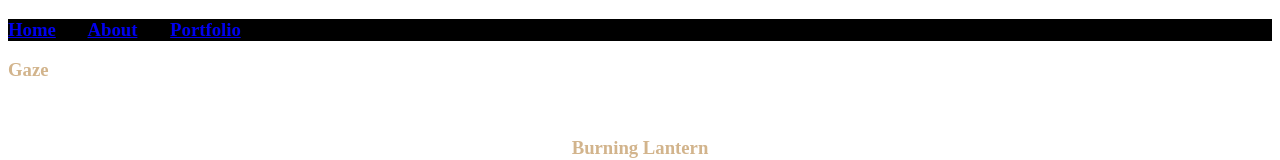
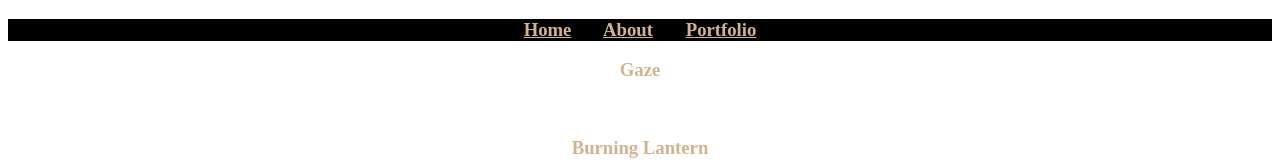
Before and after one commit to CodiDera/codidera.website, a plain HTML site: page portfolio.html in a window 1280 px wide. Shown: the top 160 px of the page. Drawn offline with Linux system fonts and the light colour scheme.

Commit message:
Update style.css

```diff
--- a/style.css
+++ b/style.css
@@ -1,4 +1,8 @@
 h3{
+    color:tan;
+    text-align:center;
+}
+a{
     color:tan;
 }
 header{
@@ -10,3 +14,6 @@ h1{
 h2{
     text-align:center;
 }
+img{
+    width:300px;
+}
```
